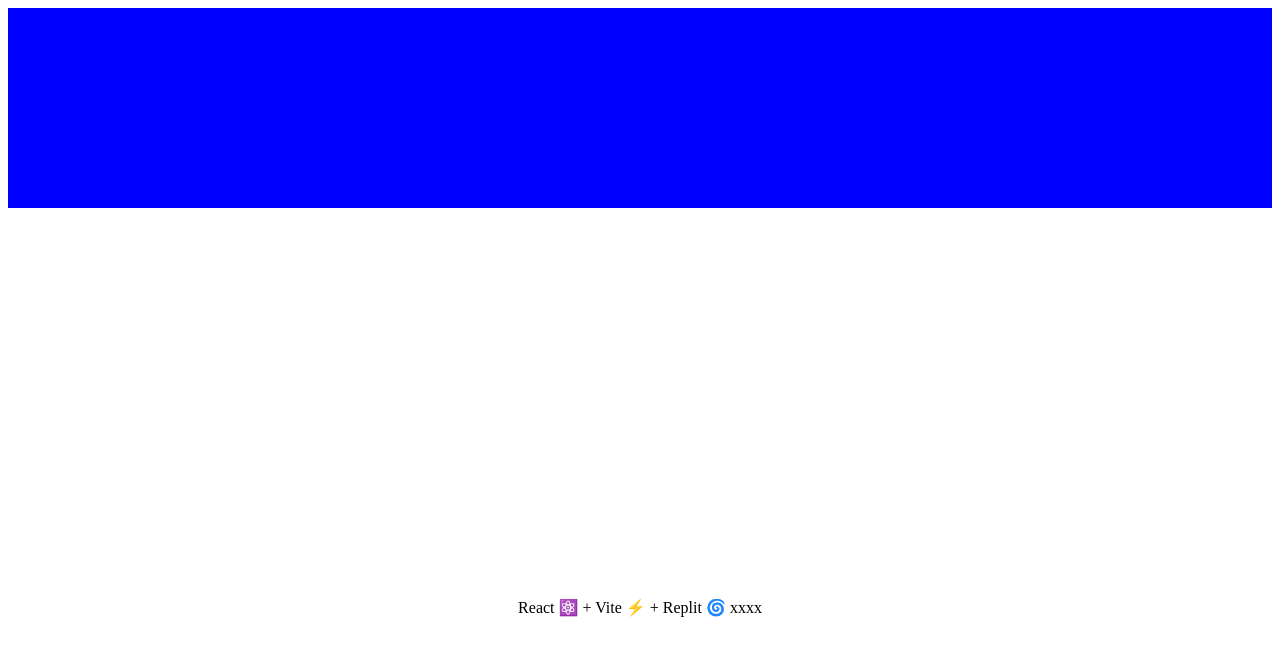
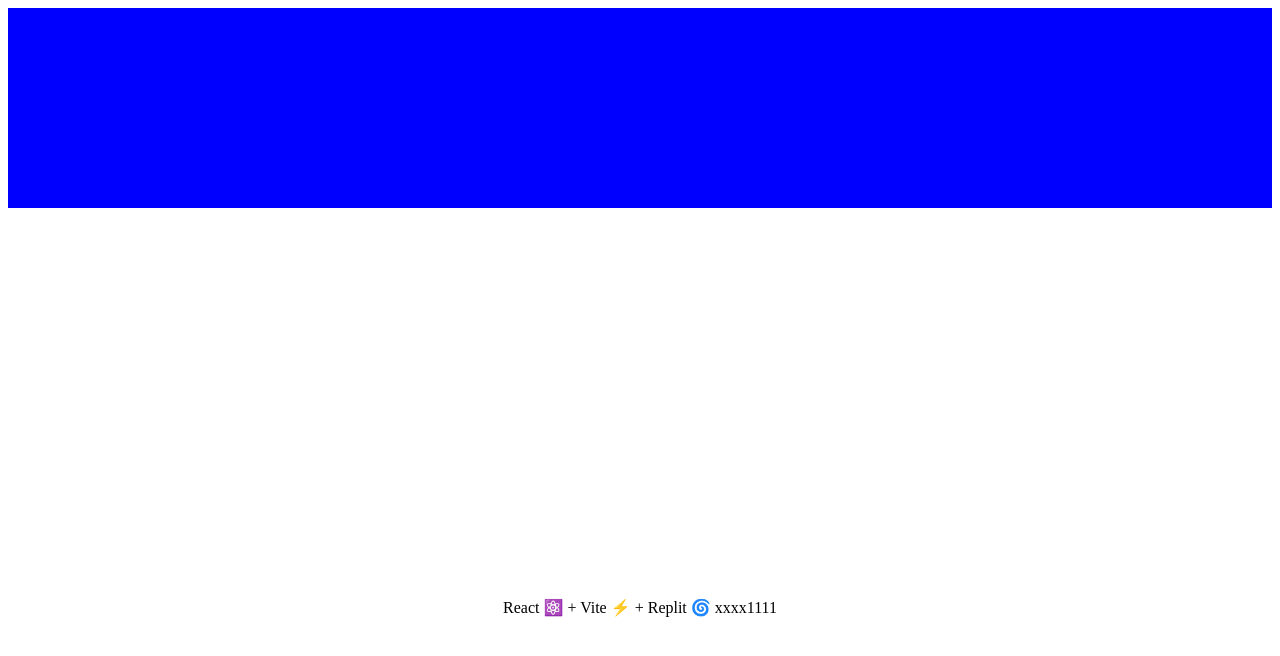
Before and after one commit to SunPeter/Replit, a React (Vite) app: page / in a window 1280 px wide. Shown: the top 656 px of the page. Built offline with nearby package versions, Linux system fonts and the light colour scheme.

Commit message:
feat: update text

```diff
--- a/src/App.tsx
+++ b/src/App.tsx
@@ -9,7 +9,7 @@ export default function App() {
   return (
     <main>
       <MyDiv />
-      React ⚛️ + Vite ⚡ + Replit 🌀 xxxx
+      React ⚛️ + Vite ⚡ + Replit 🌀 xxxx1111
     </main>
   )
 }
```
